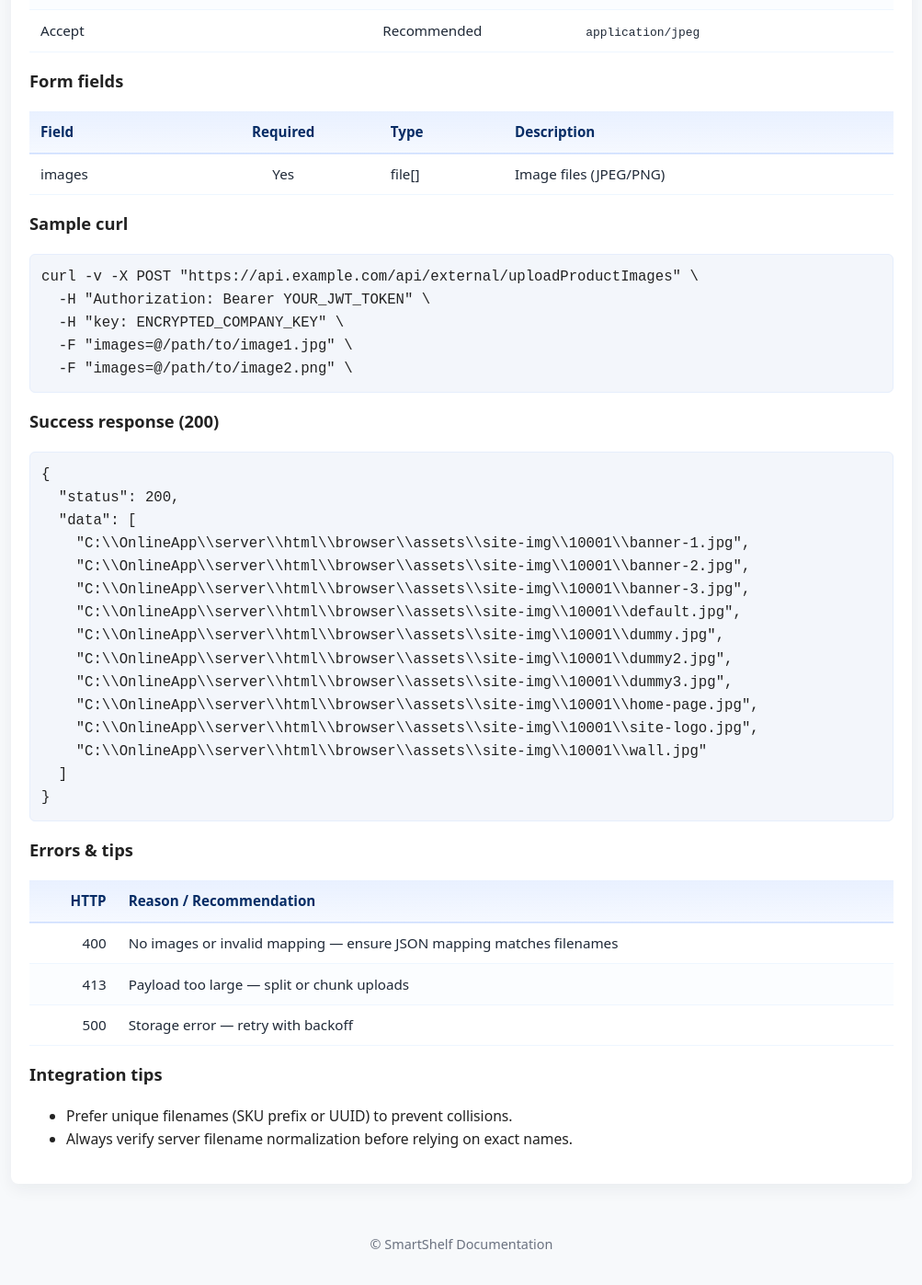
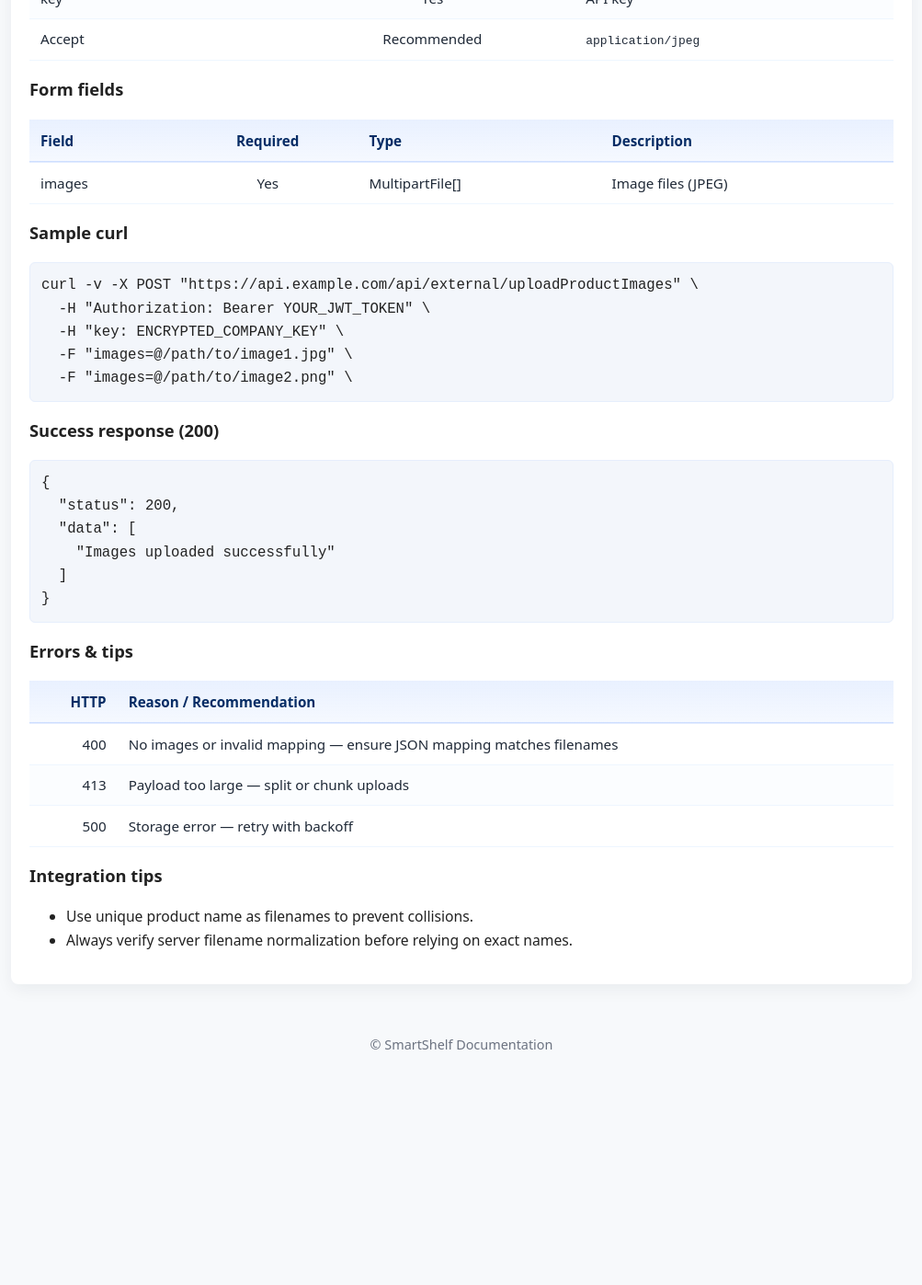
Before and after one commit to compsoftservices2018/publicdocs, a Jekyll site: the page built from integration/upload-product-images.md, in a window 1280 px wide and 1400 px high, scrolled down 560 px. Shown: the top 1397 px of the window at 92% size, without its empty margins (138-1141 px from the left). Built offline with Jekyll 4.4.1, drawn with Linux system fonts in a browser that asks for light colours; after the commit the page ends 1743 px from its top, so only the background shows below that; some of the changed text lies outside the part shown.

Commit message:
04/01/2026

````diff
--- /dev/null
+++ b/integration/mst_product-template.csv
@@ -0,0 +1,2 @@
+companyCode,productCode,altProductCode,productName,altProductName,category,subCategory,brand,gstPercentage,cessPercentage,hsnCode,fixedSellingPrice,perOff,priceOff,mrp,imageName,tempStock,startDate,endDate,addInformation,homePageView,maxQty,status
+60001,10001,,AIR FRESHENER (COMBI PACK) 20+20 GM,,OTHER ITEMS,Other,,18,0,33074900,73,,,130,dummy.jpg,,22/01/2025,22/01/2025,,,,TRUE
--- a/integration/upload-product-images.md
+++ b/integration/upload-product-images.md
@@ -3,13 +3,13 @@ layout: default
 title: My Page Title
 ---
 
-### Upload Product Images
+## Upload Product Images
 
 ### Purpose
-Upload one or more product images when images are provided separately from the product file.
+Upload one or more product images when images are provided separately to **SmartShelf** online application.
 
 ### Endpoint
-- POST /api/external/uploadProductImages
+- **POST** /api/external/uploadImages
 - Content-Type: multipart/form-data
 
 ### Authentication & headers
@@ -24,7 +24,7 @@ Upload one or more product images when images are provided separately from the p
 
 | Field | Required | Type | Description |
 |---|:---:|---|---|
-| images | Yes | file[] | Image files (JPEG/PNG) |
+| images | Yes | MultipartFile[] | Image files (JPEG) |
 
 ### Sample curl
 ```bash
@@ -40,16 +40,7 @@ curl -v -X POST "https://api.example.com/api/external/uploadProductImages" \
 {
   "status": 200,
   "data": [
-    "C:\\OnlineApp\\server\\html\\browser\\assets\\site-img\\10001\\banner-1.jpg",
-    "C:\\OnlineApp\\server\\html\\browser\\assets\\site-img\\10001\\banner-2.jpg",
-    "C:\\OnlineApp\\server\\html\\browser\\assets\\site-img\\10001\\banner-3.jpg",
-    "C:\\OnlineApp\\server\\html\\browser\\assets\\site-img\\10001\\default.jpg",
-    "C:\\OnlineApp\\server\\html\\browser\\assets\\site-img\\10001\\dummy.jpg",
-    "C:\\OnlineApp\\server\\html\\browser\\assets\\site-img\\10001\\dummy2.jpg",
-    "C:\\OnlineApp\\server\\html\\browser\\assets\\site-img\\10001\\dummy3.jpg",
-    "C:\\OnlineApp\\server\\html\\browser\\assets\\site-img\\10001\\home-page.jpg",
-    "C:\\OnlineApp\\server\\html\\browser\\assets\\site-img\\10001\\site-logo.jpg",
-    "C:\\OnlineApp\\server\\html\\browser\\assets\\site-img\\10001\\wall.jpg"
+    "Images uploaded successfully"
   ]
 }
 ```
@@ -63,5 +54,5 @@ curl -v -X POST "https://api.example.com/api/external/uploadProductImages" \
 | 500 | Storage error — retry with backoff |
 
 ### Integration tips
-- Prefer unique filenames (SKU prefix or UUID) to prevent collisions.
+- Use unique product name as filenames to prevent collisions.
 - Always verify server filename normalization before relying on exact names.
````
Also changed, not shown: integration/README.md (+42 -3 lines), integration/receive-orders.md (+3 -14 lines), integration/send-orders.md (+2 -9 lines), integration/sequence-diagram.txt (added, +26 -0 lines), integration/upload-invoices.md (+3 -8 lines), integration/upload-products.md (+11 -16 lines).
